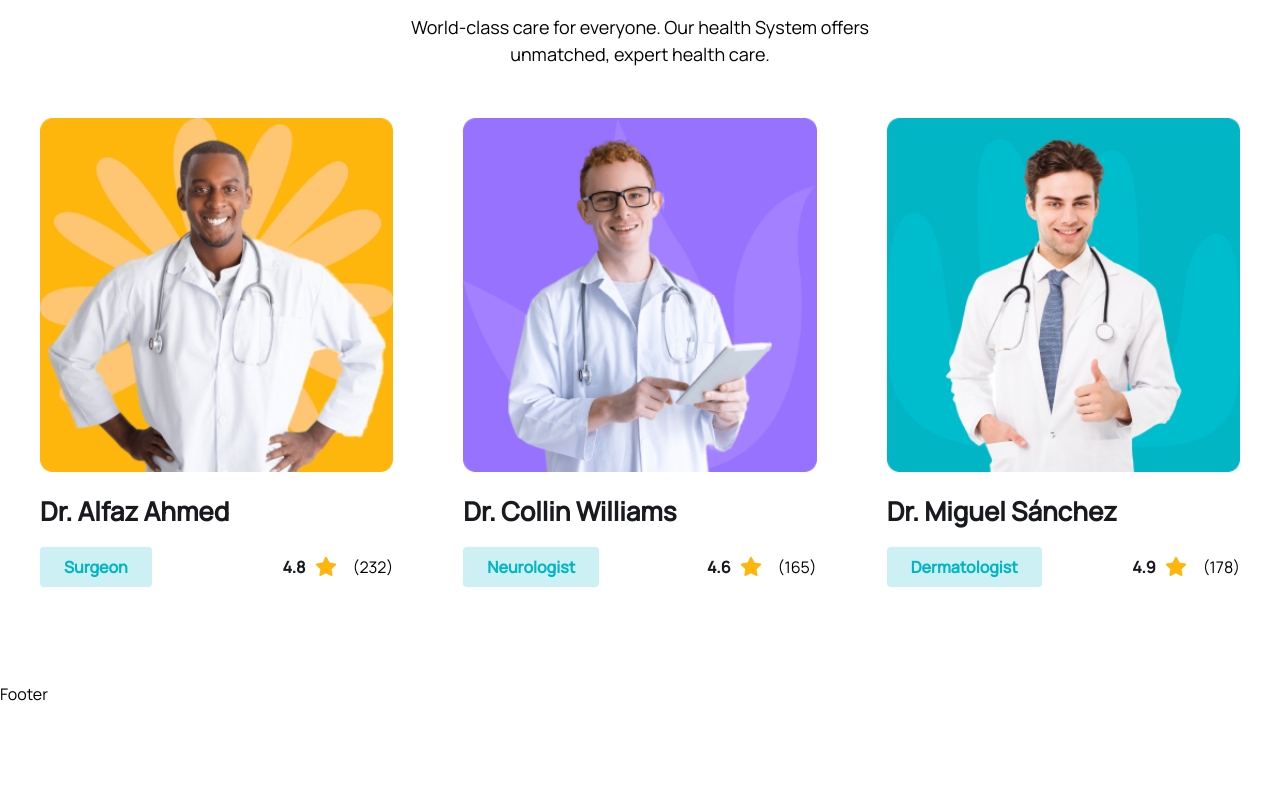
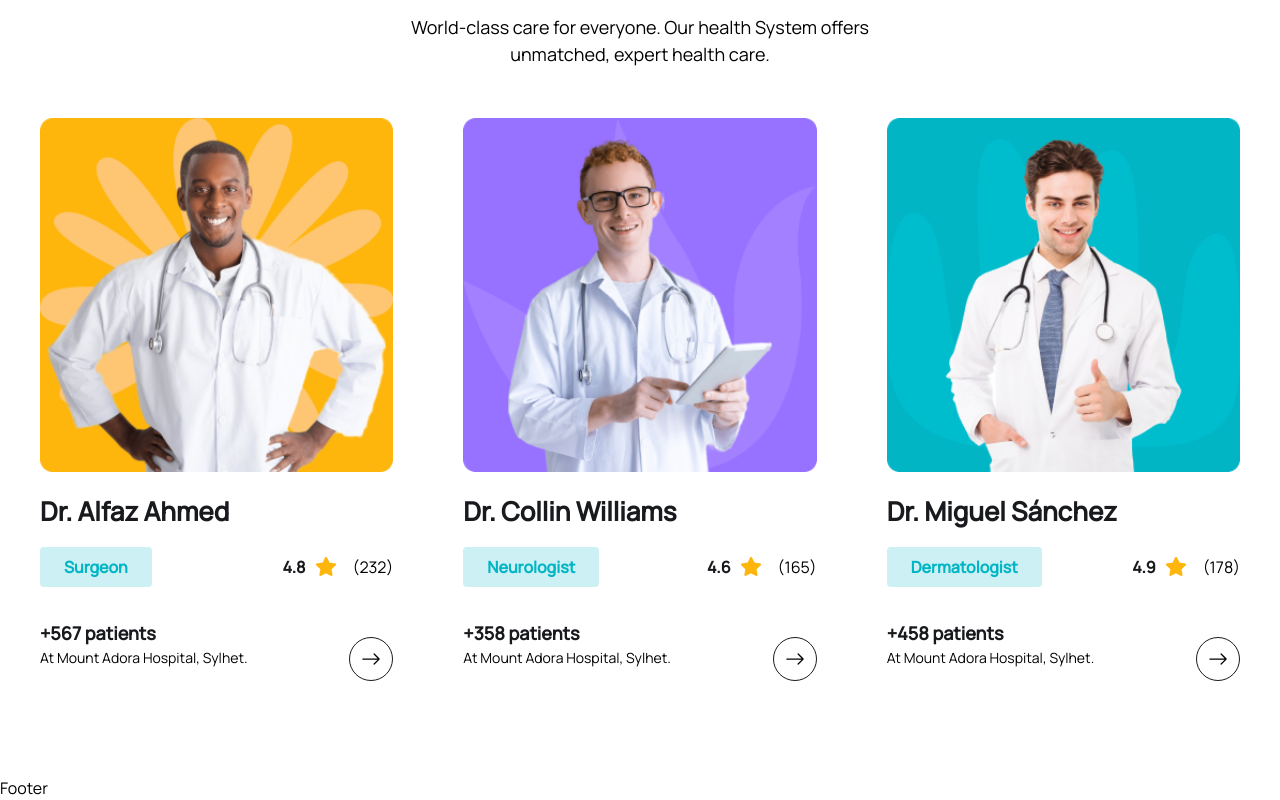
Before and after one commit to nxelia99/DoctorAppointmentBooking, a React (Vite) app in the folder frontend/: page / in a window 1280 px wide. Shown: the part 3961-4761 px from the top of the page. Before the commit the page ends 4667 px from the top, so only its background shows below. Built offline with nearby package versions, Linux system fonts and the light colour scheme.

Commit message:
doctors card

```diff
--- a/frontend/src/assets/data/doctors.js
+++ b/frontend/src/assets/data/doctors.js
@@ -10,7 +10,7 @@ export const doctors = [
     avgRating: 4.8,
     totalRating: 232,
     photo: doctorImg01,
-    totalPatients: 1500,
+    totalPatients: 567,
     hospital: "Mount Adora Hospital, Sylhet.",
   },
   {
@@ -20,7 +20,7 @@ export const doctors = [
     avgRating: 4.6,
     totalRating: 165,
     photo: doctorImg02,
-    totalPatients: 1500,
+    totalPatients: 358,
     hospital: "Mount Adora Hospital, Sylhet.",
   },
   {
@@ -30,7 +30,7 @@ export const doctors = [
     avgRating: 4.9,
     totalRating: 178,
     photo: doctorImg03,
-    totalPatients: 1500,
+    totalPatients: 458,
     hospital: "Mount Adora Hospital, Sylhet.",
   },
 ];
--- a/frontend/src/components/Doctors/DoctorCard.jsx
+++ b/frontend/src/components/Doctors/DoctorCard.jsx
@@ -1,10 +1,10 @@
 import React from 'react'
 import starIcon from '../../assets/images/Star.png'
 import {BsArrowRight} from 'react-icons/bs'
-
+import { Link } from 'react-router-dom'
 
 const DoctorCard = ({doctor}) => {
-    const {name, avgRating, totalRating, photo, specialization, totalPatient, hospital} = doctor
+    const {name, avgRating, totalRating, photo, specialization, totalPatients, hospital} = doctor
   return (
     <div className='p-3 lg:p-5'>
         <div>
@@ -23,6 +23,18 @@ const DoctorCard = ({doctor}) => {
                 text-textColor font-[400]'>({totalRating})</span>
             </div>
         </div>
+
+        <div className='mt-[18px] lg:mt-5 flex items-center justify-between'>
+            <div>
+                <h3 className="text-[16px] lg:text-[18px]
+                font-semibold text-headingColor">+{totalPatients} patients</h3>
+                <p className='text-[14px] font-[400] text-textColor'>At {hospital}</p>
+            </div>
+            <Link to='/doctors' className='w-[44px] h-[44px] rounded-full border border-solid border-[#181A1E] mt-[30px] flex items-center
+          justify-center group hover:bg-primaryColor hover:border-none'>
+            <BsArrowRight className='group-hover:text-white w-6 h-5' />
+          </Link>
+        </div>
     </div>
   )
 }
```
